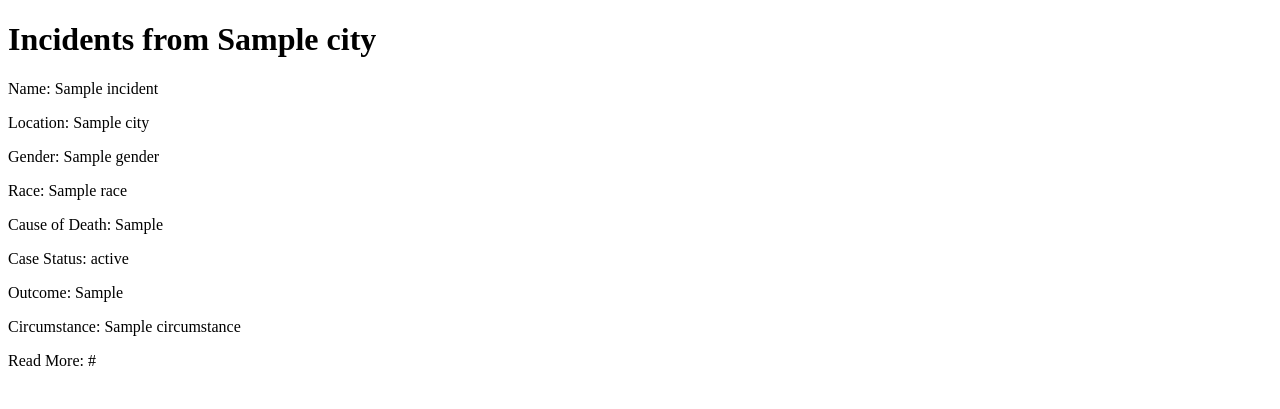
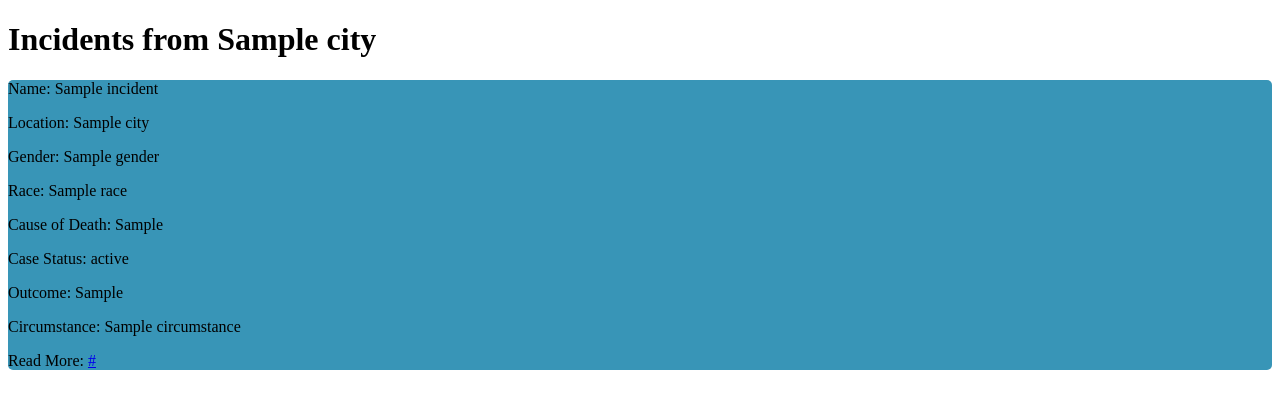
Before and after one commit to SARdude54/SLOHacks, a Flask app: template templates/results.html in a window 1280 px wide. Shown: the top 409 px of the page. Run offline with Flask 3, Linux system fonts and the light colour scheme; the template is opened without the code that fills it: most values are stand-ins (such as "Sample title", 1, 10 or a date in 2020).

Commit message:
cleaned up results

```diff
--- a/static/styles/results.css
+++ b/static/styles/results.css
@@ -0,0 +1,4 @@
+.incident {
+    background-color: #3895B7;
+    border-radius: 5px;
+}
--- a/templates/results.html
+++ b/templates/results.html
@@ -1,7 +1,7 @@
 <!DOCTYPE html>
-<html lang="en">
+<html>
 <head>
-    <link rel="stylesheet" href="statis/styles/results.css">
+    <link rel="stylesheet" href="static\styles\results.css">
 </head>
 <body>
     <h1>Incidents from {{ city }}</h1>
@@ -16,7 +16,7 @@
             <p>Case Status: {{ incident["case_status"] }}</p>
             <p>Outcome: {{ incident["officer_charged"] }}</p>
             <p>Circumstance: {{ incident["circumstance"] }}</p>
-            <p>Read More: {{ incident["news_link"] }}</p>
+            <p>Read More: <a href="{{ incident['news_link'] }}">{{ incident["news_link"] }}</a></p>
         </div>
         <br/>
 
```
